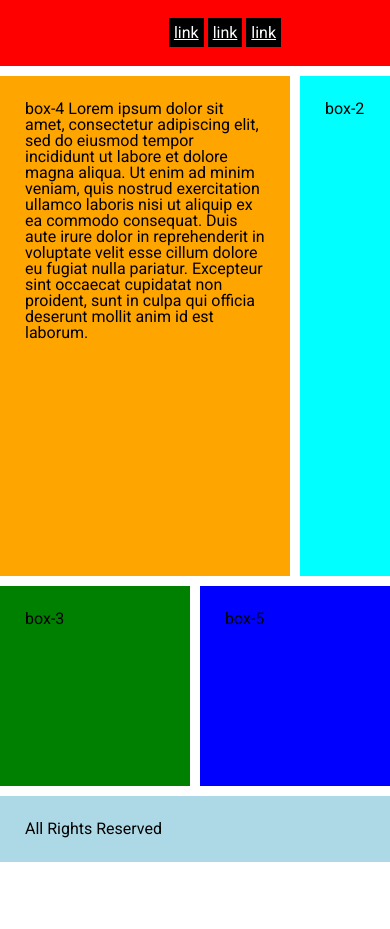
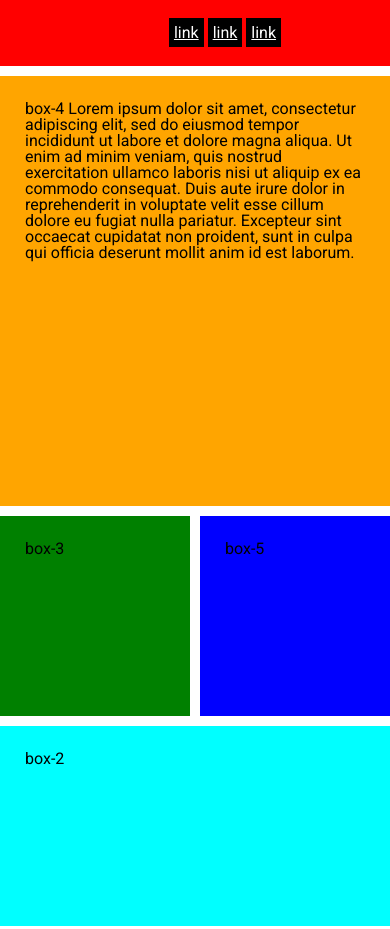
Before and after one commit to rebelcl0ud/gridnflex, a plain HTML site: page public/index.html in a window 390 px wide. Shown: the top 929 px of the page. Before the commit the page ends 862 px from the top, so only its background shows below. Drawn offline with Linux system fonts and the light colour scheme.

Commit message:
media q res play

```diff
--- a/assets/scss/styles.scss
+++ b/assets/scss/styles.scss
@@ -122,3 +122,25 @@ h1 {
   background: lightblue;
   grid-column: 1 / 13;
 }
+
+@media screen and (max-width: 500px) {
+  .wrapper {
+    grid-template-rows: auto auto 200px auto;
+    grid-auto-rows: minmax(200px, auto);
+    grid-gap: 10px;
+  }
+  .box-4 {
+    grid-column: 1 / 13;
+    grid-row: 2 / 6;
+  }
+  .box-2 {
+    grid-column: 1 / 13;
+
+  }
+  .box-3 {
+    grid-row: 6 / 7;
+  }
+  .box-5 {
+    grid-row: 6 / 7;
+  }
+}
```
Also changed, not shown: public/dist/styles.css.
